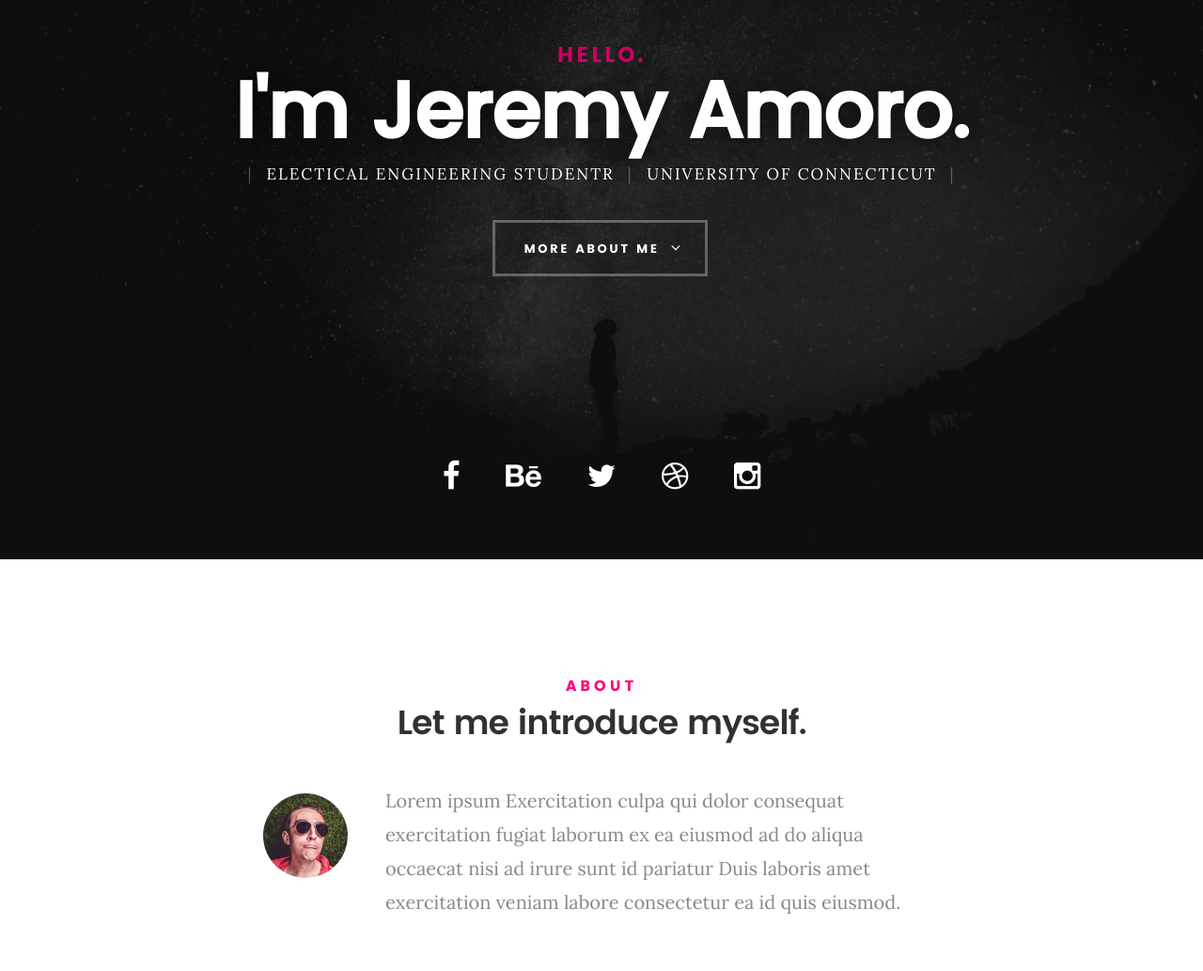
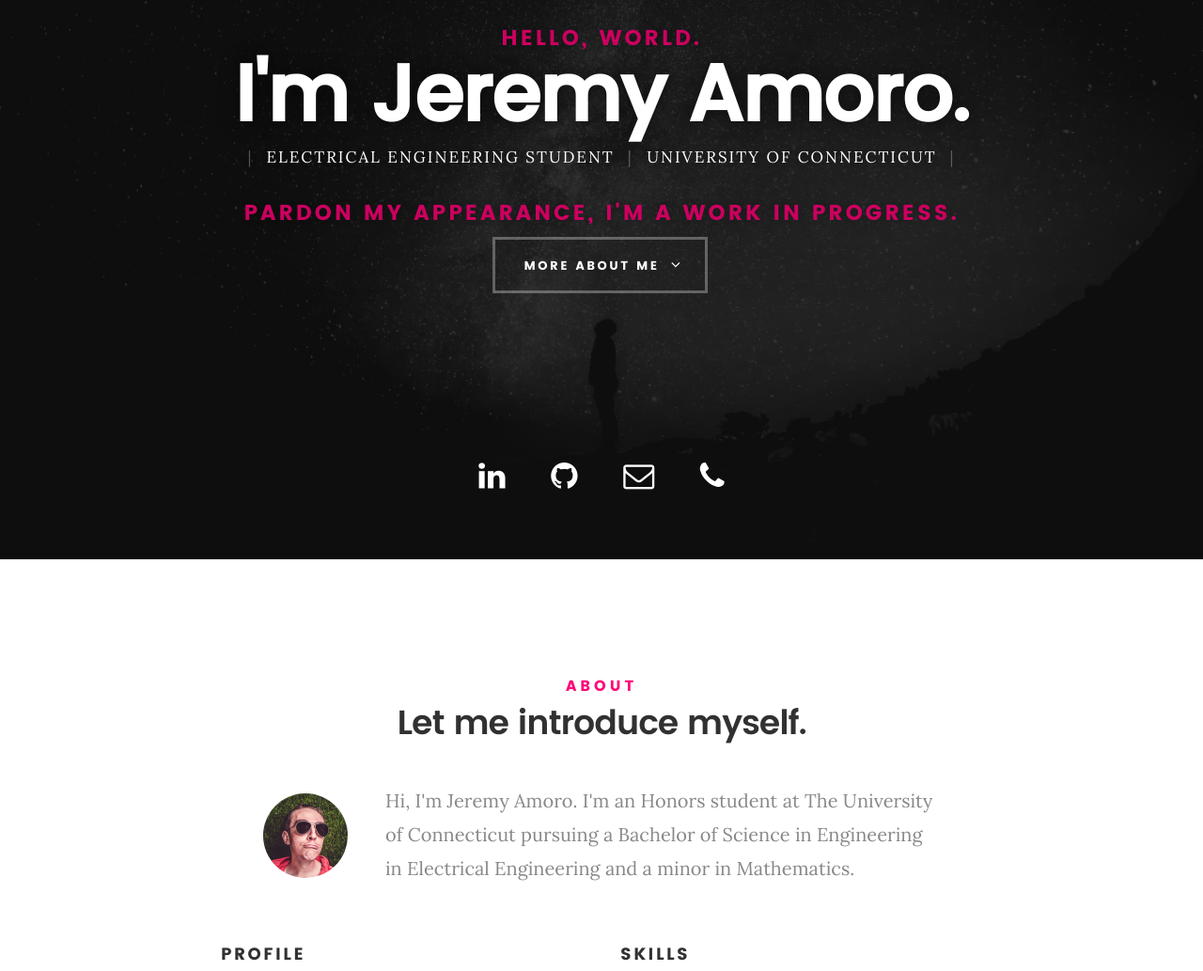
Before and after one commit to jeremyamoro/jeremyamoro.github.io, a plain HTML site: page index.html in a window 1280 px wide. Shown: the part 205-1238 px from the top of the page at 94% size. Drawn offline with Linux system fonts and the light colour scheme; files whose address does not match are found by name.

Commit message:
Update index.html

```diff
--- a/index.html
+++ b/index.html
@@ -43,7 +43,7 @@
    			<a class="menu-toggle" href="#"><span>Menu</span></a>
 
 	   		<div class="logo">
-		         <a href="index.html">KARDS</a>
+		         <a href="index.html">Jeremy Amoro</a>
 		      </div>
 
 		   	<nav id="main-nav-wrap">
@@ -73,13 +73,17 @@
 
    			<div class="col-twelve">
 
-	   			<h5>Hello.</h5>
+	   			<h5>Hello, World.</h5>
 	   			<h1>I'm Jeremy Amoro.</h1>
 
 	   			<p class="intro-position">
-	   				<span>Electical Engineering Studentr</span>
+	   				<span>Electrical Engineering Student</span>
 	   				<span>University of Connecticut</span>
 	   			</p>
+
+				<h5>
+					<span>Pardon my appearance, I'm a work in progress.</span>
+				</h6>
 
 	   			<a class="button stroke smoothscroll" href="#about" title="">More About Me</a>
 
@@ -89,11 +93,10 @@
    	</div> <!-- /intro-content -->
 
    	<ul class="intro-social">
-         <li><a href="#"><i class="fa fa-facebook"></i></a></li>
-         <li><a href="#"><i class="fa fa-behance"></i></a></li>
-         <li><a href="#"><i class="fa fa-twitter"></i></a></li>
-         <li><a href="#"><i class="fa fa-dribbble"></i></a></li>
-         <li><a href="#"><i class="fa fa-instagram"></i></a></li>
+         <li><a href="https://www.linkedin.com/in/jeremy-amoro/"><i class="fa fa-linkedin"></i></a></li>
+         <li><a href="https://github.com/jeremyamoro"><i class="fa fa-github"></i></a></li>
+         <li><a href="mailto:jeremy.amoro@uconn.edu"><i class="fa fa-envelope-o"></i></a></li>
+         <li><a href="tel:+12034405366"><i class="fa fa-phone"></i></a></li>
       </ul> <!-- /intro-social -->
 
    </section> <!-- /intro -->
@@ -113,7 +116,7 @@
 
    				<img src="images/profile-pic.jpg" alt="Profile Picture">
 
-   				<p class="lead">Lorem ipsum Exercitation culpa qui dolor consequat exercitation fugiat laborum ex ea eiusmod ad do aliqua occaecat nisi ad irure sunt id pariatur Duis laboris amet exercitation veniam labore consectetur ea id quis eiusmod.</p>
+   				<p class="lead">Hi, I'm Jeremy Amoro. I'm an Honors student at The University of Connecticut pursuing a Bachelor of Science in Engineering in Electrical Engineering and a minor in Mathematics.</p>
    			</div>
 
    		</div>
```
